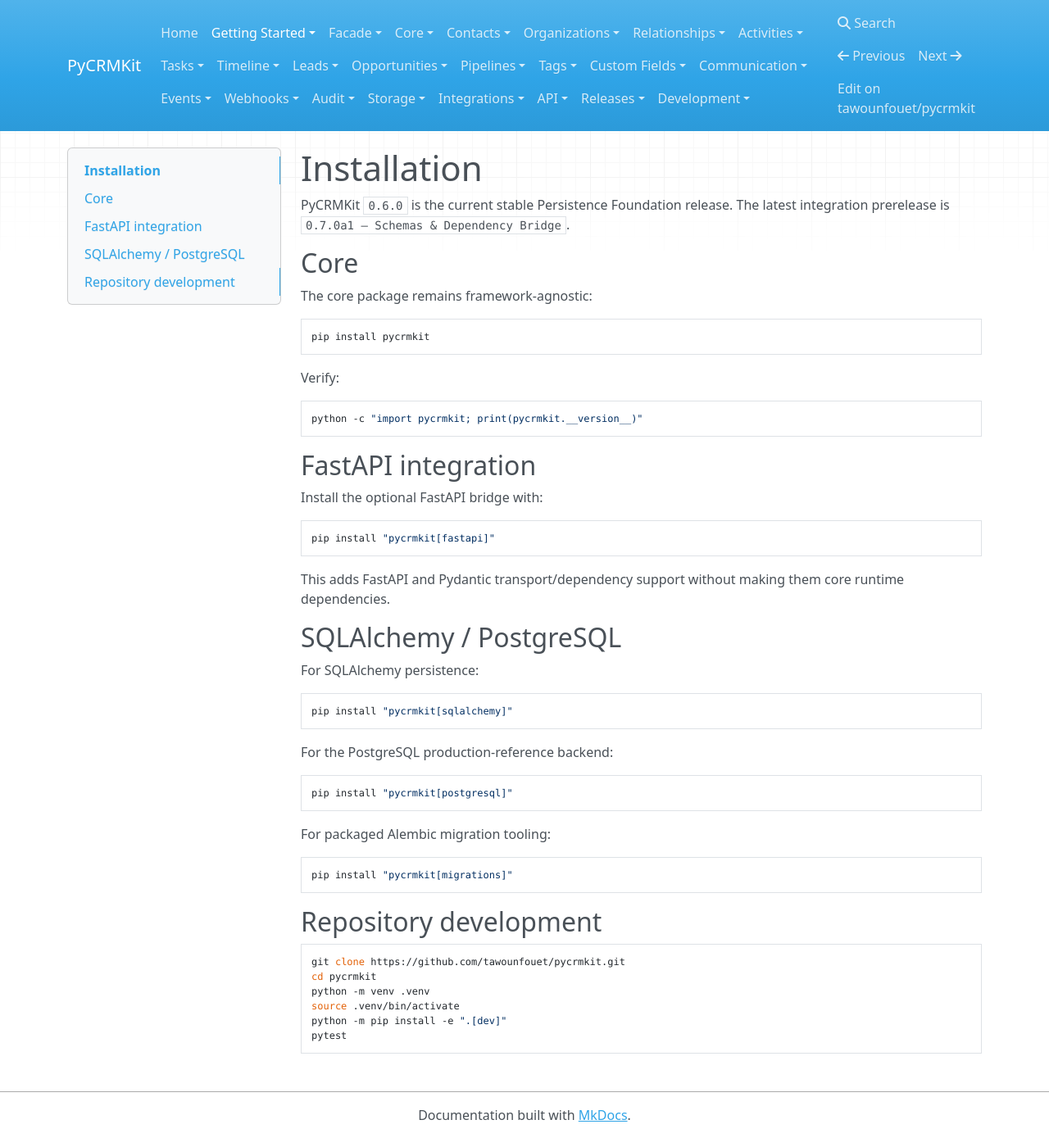
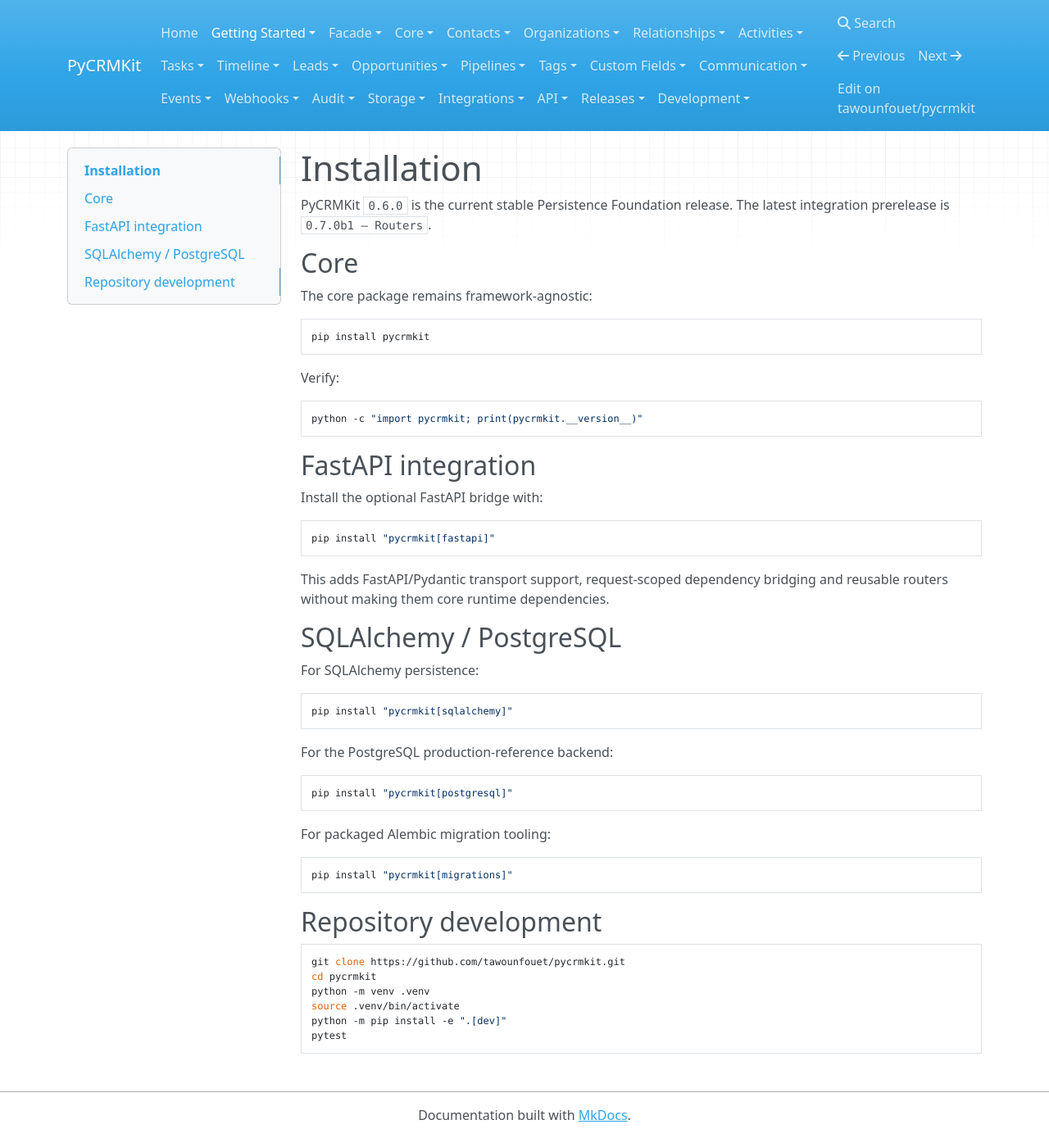
Before and after one commit to tawounfouet/pycrmkit, an MkDocs documentation site: the page built from docs/getting-started/installation.md, in a window 1280 px wide and 1389 px high. Shown: the whole window at 82% size. Built offline with MkDocs 1.6.1, drawn with Linux system fonts in a browser that asks for light colours; nearby versions of some CDN libraries.

Commit message:
docs: update FastAPI installation for 0.7.0b1

````diff
--- a/docs/getting-started/installation.md
+++ b/docs/getting-started/installation.md
@@ -1,7 +1,7 @@
 # Installation
 
 PyCRMKit `0.6.0` is the current stable Persistence Foundation release.
-The latest integration prerelease is `0.7.0a1 — Schemas & Dependency Bridge`.
+The latest integration prerelease is `0.7.0b1 — Routers`.
 
 ## Core
 
@@ -25,8 +25,8 @@
 pip install "pycrmkit[fastapi]"
 ```
 
-This adds FastAPI and Pydantic transport/dependency support without making them
-core runtime dependencies.
+This adds FastAPI/Pydantic transport support, request-scoped dependency bridging
+and reusable routers without making them core runtime dependencies.
 
 ## SQLAlchemy / PostgreSQL
 
````
